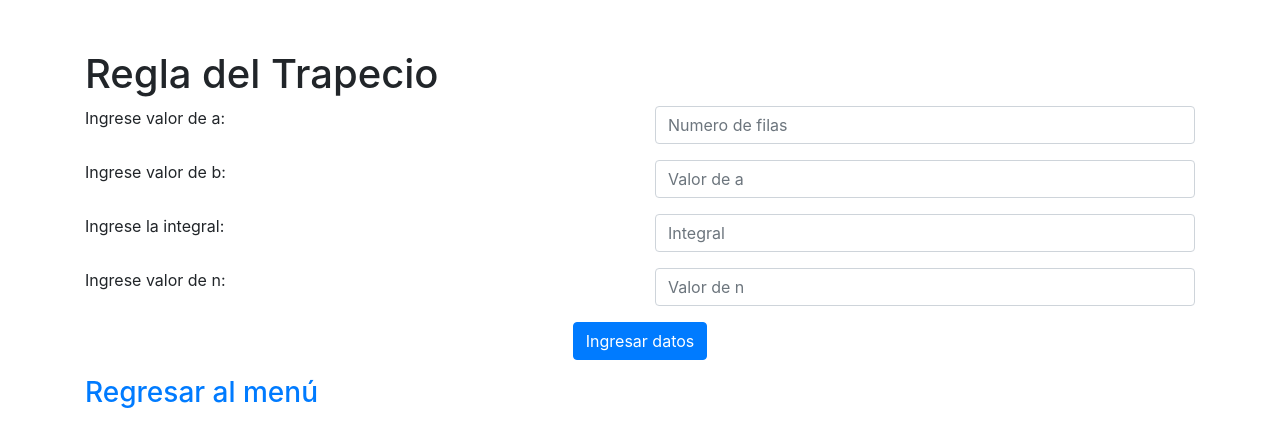
After one commit to Fernando23296/numericalmethods, a Flask app: page /regla_trapecio in a window 1280 px wide. The commit adds this page. Shown: the top 447 px of the page. Run offline with Flask 2, Linux system fonts and the light colour scheme; some libraries are stand-ins or nearby versions.

Commit message:
trapezoidal rule

```diff
--- a/app.py
+++ b/app.py
@@ -2,8 +2,10 @@ from flask import Flask, render_template, request
 from jacobi import jacobi
 from cholesky import cholesky_pro
 from scipy.linalg import solve
+from trapecio import trapecio
 import scipy.linalg
 import numpy as np
+from math import sin,pi,e
 app = Flask(__name__)
 
 
@@ -14,6 +16,12 @@ app = Flask(__name__)
 
 @app.route('/', methods=['GET','POST'])
 def index():
+
+    return render_template('index.html')
+
+
+@app.route('/cholesky_window', methods=['GET','POST'])
+def cholesky_window():
     global columna
     global fila
     global filab
@@ -22,7 +30,20 @@ def index():
         fila = int(request.form['fila'])
         identidad = np.eye(columna,fila)
         return render_template('matrix.html', columna=columna, fila=fila, identidad = identidad)
-    return render_template('index.html')
+    return render_template('cholesky_window.html')
+
+@app.route('/regla_trapecio', methods=['GET','POST'])
+def regla_trapecio():
+    if request.method=='POST':
+        a = int(request.form['a'])
+        b = int(request.form['b'])
+
+        integral = str(request.form['integral'])
+        integral_2 = lambda x:eval(integral)
+        n = int(request.form['n'])
+        resultado = trapecio(a, b, integral_2, n)
+        return render_template('trapecio_resultado.html', resultado = resultado, a = a, b = b, n = n, integral = integral)
+    return render_template('trapecio.html')
 
 @app.route('/matrix', methods=['GET','POST'])
 def matrix():
--- /dev/null
+++ b/templates/trapecio.html
@@ -0,0 +1,69 @@
+<!DOCTYPE html>
+<html lang="en">
+<head>
+    <meta charset="UTF-8">
+    <meta name="viewport" content="width=device-width, initial-scale=1.0">
+    <link rel="stylesheet" href="https://stackpath.bootstrapcdn.com/bootstrap/4.3.1/css/bootstrap.min.css">
+    <title>Hello</title>
+</head>
+<body>
+    <div class = 'container' style='padding-top: 50px;'>
+<h1>Regla del Trapecio</h1>
+<form method='post' action="/regla_trapecio">
+
+<div class='form-group row'>
+    <div class="col-sm-6">
+        <label>Ingrese valor de a:</label>
+
+    </div>
+
+    <div class='col-sm-6'>
+        <input type="number" class ="form-control" name="a" placeholder="Numero de filas">
+    </div>
+</div>
+
+
+<div class='form-group row'>
+    <div class="col-sm-6">
+        <label>Ingrese valor de b:</label>
+
+    </div>
+    <div class='col-sm-6'>
+        <input type="number" class ="form-control" name="b" placeholder="Valor de a">
+    </div>
+</div>
+
+
+
+<div class='form-group row'>
+    <div class="col-sm-6">
+        <label>Ingrese la integral:</label>
+
+    </div>
+    <div class='col-sm-6'>
+        <input type="text" class ="form-control" name="integral" placeholder="Integral">
+    </div>
+</div>
+
+<div class='form-group row'>
+    <div class="col-sm-6">
+        <label>Ingrese valor de n:</label>
+
+    </div>
+    <div class='col-sm-6'>
+        <input type="number" class ="form-control" name="n" placeholder="Valor de n">
+    </div>
+</div>
+
+<div class='form-group row'>
+    <div style="text-align: center"class='col-sm-12'>
+        <button type="submit" class="btn btn-primary">Ingresar datos</button>
+    </div>
+</div>
+
+<a href="{{ url_for('index') }}"><h3>Regresar al menú</h3></a>
+</form>
+
+    </div>
+</body>
+</html>
```
Also changed, not shown: templates/cholesky_window.html (added, +47 -0 lines), templates/index.html (+6 -32 lines), templates/trapecio_resultado.html (added, +23 -0 lines), trapecio.py (added, +11 -0 lines), img/trapecio_formuia.jpg (added).
